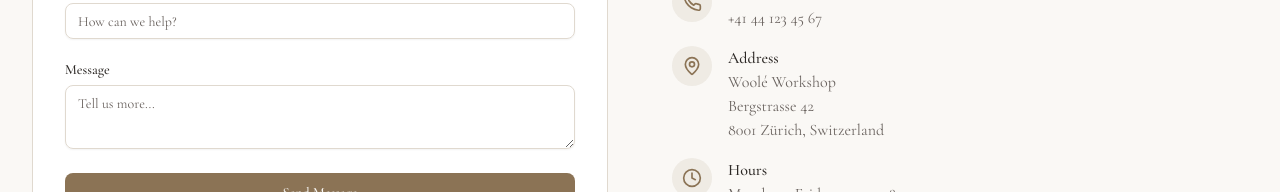
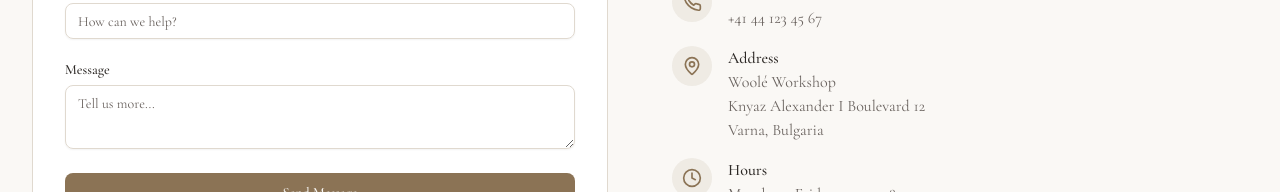
Before and after one commit to afanasievak/woole, a Next.js app: page /contact in a window 1280 px wide. Shown: the part 483-675 px from the top of the page. Built offline with nearby package versions, Linux system fonts and the light colour scheme.

Commit message:
Update contact information for Woolé Workshop, changing address to Knyaz Alexander I Boulevard 12, Varna, Bulgaria.

```diff
--- a/app/contact/page.tsx
+++ b/app/contact/page.tsx
@@ -158,9 +158,9 @@ export default function ContactPage() {
                       <p className="text-muted-foreground">
                         Woolé Workshop
                         <br />
-                        Bergstrasse 42
+                        Knyaz Alexander I Boulevard 12
                         <br />
-                        8001 Zürich, Switzerland
+                        Varna, Bulgaria
                       </p>
                     </div>
                   </div>
```
